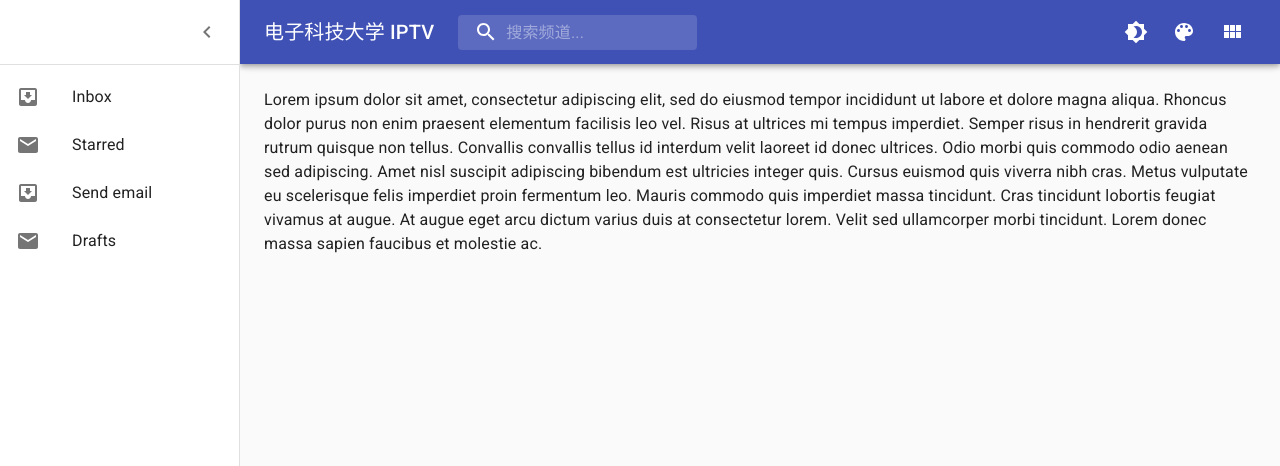
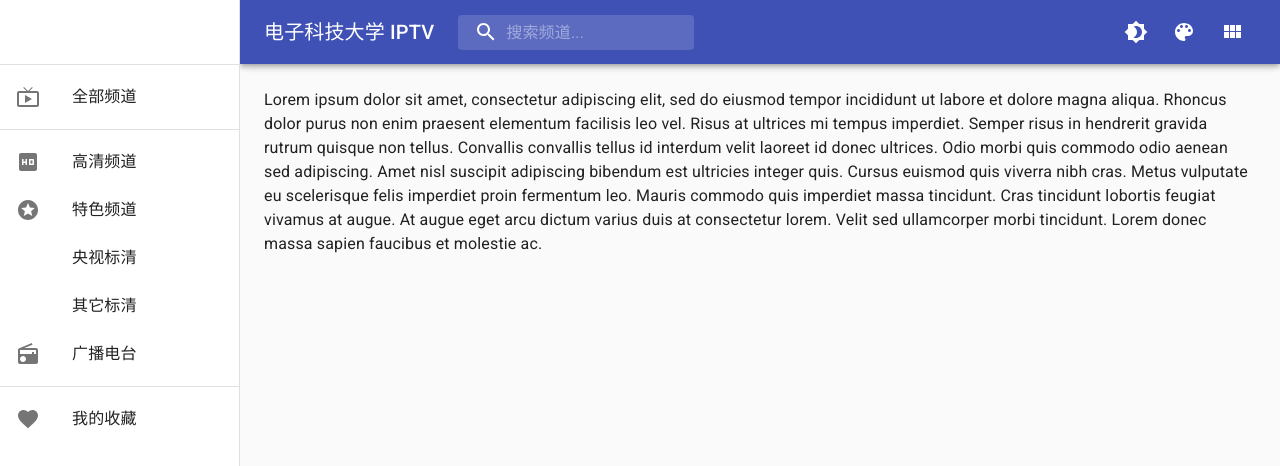
Before and after one commit to LolipopJ/tvly-react, a Next.js app: page / in a window 1280 px wide. Shown: the top 466 px of the page. Built offline with nearby package versions, Linux system fonts and the light colour scheme.

Commit message:
Add routes & fix a bug & update drawer
Use `React.useEffect` to aviod localStorage not found.

```diff
--- /dev/null
+++ b/assets/channelList.js
@@ -0,0 +1,30 @@
+export default [
+  {
+    filter: '全部频道',
+    type: 'all',
+    divider: true,
+  },
+  {
+    filter: '高清频道',
+    type: 'hd',
+  },
+  {
+    filter: '特色频道',
+    type: 'star',
+  },
+  {
+    filter: '央视标清',
+  },
+  {
+    filter: '其它标清',
+  },
+  {
+    filter: '广播电台',
+    type: 'radio',
+    divider: true,
+  },
+  {
+    filter: '我的收藏',
+    type: 'favorite',
+  },
+];
--- a/components/app_bar.js
+++ b/components/app.js
@@ -1,6 +1,7 @@
 /* eslint-disable quote-props */
 import React from 'react';
-import clsx from 'clsx';
+import Link from 'next/link';
+import PropTypes from 'prop-types';
 import {fade, makeStyles, useTheme} from '@material-ui/core/styles';
 
 import Drawer from '@material-ui/core/Drawer';
@@ -17,20 +18,31 @@ import MenuItem from '@material-ui/core/MenuItem';
 import ListItem from '@material-ui/core/ListItem';
 import ListItemIcon from '@material-ui/core/ListItemIcon';
 import ListItemText from '@material-ui/core/ListItemText';
+import Hidden from '@material-ui/core/Hidden';
 
 import MenuIcon from '@material-ui/icons/Menu';
 import MoreIcon from '@material-ui/icons/MoreVert';
-import ChevronLeftIcon from '@material-ui/icons/ChevronLeft';
-import ChevronRightIcon from '@material-ui/icons/ChevronRight';
-import InboxIcon from '@material-ui/icons/MoveToInbox';
-import MailIcon from '@material-ui/icons/Mail';
 import SearchIcon from '@material-ui/icons/Search';
 import PaletteIcon from '@material-ui/icons/Palette';
 import DarkModeIcon from '@material-ui/icons/Brightness4';
 import ViewModuleIcon from '@material-ui/icons/ViewModule';
 import ViewListIcon from '@material-ui/icons/ViewList';
+import LiveTvIcon from '@material-ui/icons/LiveTv';
+import HdIcon from '@material-ui/icons/Hd';
+import StarsIcon from '@material-ui/icons/Stars';
+import RadioIcon from '@material-ui/icons/Radio';
+import FavoriteIcon from '@material-ui/icons/Favorite';
+
+import channelList from '../assets/channelList';
 
 const drawerWidth = 240;
+
+const appName = process.env.NEXT_PUBLIC_APP_NAME;
+const themeLightLabel = '切换为暗色';
+const themeDarkLabel = '切换为亮色';
+const paletteLabel = '选择主题色';
+const viewListLabel = '排列为模块视图';
+const viewModuleLabel = '排列为列表视图';
 
 const useStyles = makeStyles((theme) => ({
   root: {
@@ -40,21 +52,16 @@ const useStyles = makeStyles((theme) => ({
     flexGrow: 1,
   },
   appBar: {
-    transition: theme.transitions.create(['margin', 'width'], {
-      easing: theme.transitions.easing.sharp,
-      duration: theme.transitions.duration.leavingScreen,
-    }),
-  },
-  appBarShift: { // 打开 Drawer 后 App Bar 的偏移
+    [theme.breakpoints.up('sm')]: {
       width: `calc(100% - ${drawerWidth}px)`,
       marginLeft: drawerWidth,
-    transition: theme.transitions.create(['margin', 'width'], {
-      easing: theme.transitions.easing.easeOut,
-      duration: theme.transitions.duration.enteringScreen,
-    }),
+    },
   },
   menuButton: { // 打开 Drawer 的按钮
     marginRight: theme.spacing(2),
+    [theme.breakpoints.up('sm')]: {
+      display: 'none',
+    },
   },
   search: { // 搜索栏
     position: 'relative',
@@ -87,7 +94,6 @@ const useStyles = makeStyles((theme) => ({
     padding: theme.spacing(1, 1, 1, 0),
     // vertical padding + font size from searchIcon
     paddingLeft: `calc(1em + ${theme.spacing(4)}px)`,
-    transition: theme.transitions.create('width'),
     width: '100%',
     [theme.breakpoints.up('md')]: {
       width: '20ch',
@@ -108,85 +114,78 @@ const useStyles = makeStyles((theme) => ({
   hide: {
     display: 'none',
   },
-  drawer: {
+  drawer: { // 抽屉
+    [theme.breakpoints.up('sm')]: {
       width: drawerWidth,
       flexShrink: 0,
+    },
+  },
+  drawerDivider: {
+    marginTop: theme.spacing(1),
+    marginBottom: theme.spacing(1),
   },
   drawerPaper: {
     width: drawerWidth,
   },
-  drawerHeader: {
-    display: 'flex',
-    alignItems: 'center',
-    padding: theme.spacing(0, 1),
-    // necessary for content to be below app bar
-    ...theme.mixins.toolbar,
-    justifyContent: 'flex-end',
-  },
-  content: {
+  toolbar: theme.mixins.toolbar,
+  content: { // 主要内容
     flexGrow: 1,
     padding: theme.spacing(3),
-    transition: theme.transitions.create('margin', {
-      easing: theme.transitions.easing.sharp,
-      duration: theme.transitions.duration.leavingScreen,
-    }),
-    marginLeft: -drawerWidth,
-  },
-  contentShift: {
-    transition: theme.transitions.create('margin', {
-      easing: theme.transitions.easing.easeOut,
-      duration: theme.transitions.duration.enteringScreen,
-    }),
-    marginLeft: 0,
   },
 }));
 
-export default function PersistentDrawerLeft() {
-  const appName = process.env.NEXT_PUBLIC_APP_NAME;
-  const searchPlaceHolder = '搜索频道...';
-  const themeLightLabel = '切换为暗色';
-  const themeDarkLabel = '切换为亮色';
-  const paletteLabel = '选择主题色';
-  const viewListLabel = '排列为模块视图';
-  const viewModuleLabel = '排列为列表视图';
+function PersistentDrawerLeft(props) {
+  const searchPlaceHolder = props.filter ?
+      '在' + props.filter + '中搜索...' : '搜索频道...';
+
+  const {window} = props;
+  const container = window !== undefined ?
+      () => window().document.body : undefined;
 
   const classes = useStyles();
   const theme = useTheme();
   const [themeMode, setThemeMode] = React.useState(theme.palette.type);
   const [itemView, setItemView] = React.useState('module');
-  const [open, setOpen] = React.useState(true);
+  const [mobileOpen, setMobileOpen] = React.useState(false);
   const [mobileMoreAnchorEl, setMobileMoreAnchorEl] = React.useState(null);
 
   const isMobileMenuOpen = Boolean(mobileMoreAnchorEl);
 
-  const handleDrawerOpen = () => {
-    setOpen(true);
+  React.useEffect(() => { // 页面渲染完成后更新 itemView 值为 localStorage 中的值
+    setItemView(localStorage.itemView ?
+        localStorage.itemView : 'module');
+  }, []);
+
+  const handleDrawerToggle = () => { // 打开或关闭抽屉
+    setMobileOpen(!mobileOpen);
   };
 
-  const handleDrawerClose = () => {
-    setOpen(false);
-  };
-
-  const handleMobileMenuOpen = (event) => {
+  const handleMobileMenuOpen = (event) => { // 打开移动端的操作菜单
     setMobileMoreAnchorEl(event.currentTarget);
   };
 
-  const handleMobileMenuClose = () => {
+  const handleMobileMenuClose = () => { // 关闭移动端的操作菜单
     setMobileMoreAnchorEl(null);
   };
 
-  const handleThemeModeSwitch = () => {
+  const handleThemeModeSwitch = () => { // 点击切换深色/浅色主题颜色
     setThemeMode(themeMode == 'light' ? 'dark' : 'light');
   };
 
-  const handlePaletteOpen = () => {
+  const handlePaletteOpen = () => { // 点击打开主题色选择器
     //
   };
 
-  const handleItemViewSwitch = () => {
+  const handleItemViewSwitch = () => { // 点击切换 IPTV 节目展示方式
+    itemView == 'module' ?
+        localStorage.itemView = 'list' :
+        localStorage.itemView = 'module';
     setItemView(itemView == 'module' ? 'list' : 'module');
   };
 
+  /**
+   * 渲染切换深色/浅色主题颜色按钮
+   */
   const renderThemeModeIconButton = (
     <IconButton color="inherit" onClick={handleThemeModeSwitch}>
       <Badge color="secondary">
@@ -195,6 +194,9 @@ export default function PersistentDrawerLeft() {
     </IconButton>
   );
 
+  /**
+   * 渲染打开主题色选择器按钮
+   */
   const renderPaletteIconButton = (
     <IconButton color="inherit" onClick={handlePaletteOpen}>
       <Badge color="secondary">
@@ -203,6 +205,9 @@ export default function PersistentDrawerLeft() {
     </IconButton>
   );
 
+  /**
+   * 渲染切换 IPTV 节目展示方式按钮
+   */
   const renderItemViewIconButton = (
     <IconButton color="inherit" onClick={handleItemViewSwitch}>
       <Badge color="secondary">
@@ -211,6 +216,9 @@ export default function PersistentDrawerLeft() {
     </IconButton>
   );
 
+  /**
+   * 渲染移动端菜单中的操作按钮
+   */
   const renderMenuItems = (
     <div>
       <MenuItem onClick={handleThemeModeSwitch}>
@@ -232,6 +240,9 @@ export default function PersistentDrawerLeft() {
     </div>
   );
 
+  /**
+   * 渲染桌面端 App Bar 的操作按钮
+   */
   const renderDesktopActions = (
     <div>
       {renderThemeModeIconButton}
@@ -240,6 +251,9 @@ export default function PersistentDrawerLeft() {
     </div>
   );
 
+  /**
+   * 渲染移动端菜单
+   */
   const menuId = 'app-bar-menu-mobile';
   const renderMobileMenu = (
     <Menu
@@ -255,25 +269,84 @@ export default function PersistentDrawerLeft() {
     </Menu>
   );
 
+  /**
+   * 根据抽屉列表元素的 type 返回对应 Icon 组件
+   * @param {string} type 元素的类型
+   * @return {component}
+   */
+  function renderDrawerListItemIcon(type) {
+    switch (type) {
+      case 'all':
+        return <LiveTvIcon />;
+      case 'hd':
+        return <HdIcon />;
+      case 'radio':
+        return <RadioIcon />;
+      case 'star':
+        return <StarsIcon />;
+      case 'favorite':
+        return <FavoriteIcon />;
+      default:
+        return null;
+    }
+  }
+
+  /**
+   * 根据抽屉列表元素的 divider 值在该列表项的下方渲染分割线
+   * @param {boolean} divider 组件是否在该元素下方渲染
+   * @return {component}
+   */
+  function renderDrawerListItemDivider(divider) {
+    if (divider) {
+      return <Divider className={classes.drawerDivider} />;
+    } else {
+      return null;
+    }
+  }
+
+  /**
+   * 渲染抽屉
+   */
+  const renderDrawer = (
+    <div>
+      <div className={classes.toolbar} />
+      <Divider />
+      <List>
+        {channelList.map((list) => (
+          <div key={list.filter}>
+            <Link href={'/channel/' + list.filter}>
+              <ListItem button selected={props.filter === list.filter}>
+                <ListItemIcon>
+                  {renderDrawerListItemIcon(list.type)}
+                </ListItemIcon>
+                <ListItemText primary={list.filter} />
+              </ListItem>
+            </Link>
+            {renderDrawerListItemDivider(list.divider)}
+          </div>
+        ))}
+      </List>
+    </div>
+  );
+
   return (
     <div className={classes.root}>
       <AppBar
         position="fixed"
-        className={clsx(classes.appBar, {
-          [classes.appBarShift]: open,
-        })}
+        className={classes.appBar}
       >
         <Toolbar>
           <IconButton
             color="inherit"
-            aria-label="open drawer"
-            onClick={handleDrawerOpen}
             edge="start"
-            className={clsx(classes.menuButton, open && classes.hide)}
+            onClick={handleDrawerToggle}
+            className={classes.menuButton}
           >
             <MenuIcon />
           </IconButton>
+
           <Typography variant="h6" noWrap>{appName}</Typography>
+
           <div className={classes.search}>
             <div className={classes.searchIcon}>
               <SearchIcon />
@@ -287,10 +360,13 @@ export default function PersistentDrawerLeft() {
               inputProps={{'aria-label': 'search'}}
             />
           </div>
+
           <div className={classes.grow} />
+
           <div className={classes.sectionDesktop}>
             {renderDesktopActions}
           </div>
+
           <div className={classes.sectionMobile}>
             <IconButton
               aria-label="show more"
@@ -302,43 +378,43 @@ export default function PersistentDrawerLeft() {
               <MoreIcon />
             </IconButton>
           </div>
+          {renderMobileMenu}
         </Toolbar>
       </AppBar>
 
+      <nav className={classes.drawer}>
+        <Hidden smUp implementation="css">
           <Drawer
-        className={classes.drawer}
-        variant="persistent"
-        anchor="left"
-        open={open}
+            container={container}
+            variant="temporary"
+            anchor={theme.direction === 'rtl' ? 'right' : 'left'}
+            open={mobileOpen}
+            onClose={handleDrawerToggle}
             classes={{
               paper: classes.drawerPaper,
             }}
+            ModalProps={{
+              keepMounted: true, // Better open performance on mobile.
+            }}
           >
-        <div className={classes.drawerHeader}>
-          <IconButton onClick={handleDrawerClose}>
-            {theme.direction === 'ltr' ?
-              <ChevronLeftIcon /> : <ChevronRightIcon />}
-          </IconButton>
-        </div>
-        <Divider />
-        <List>
-          {['Inbox', 'Starred', 'Send email', 'Drafts'].map((text, index) => (
-            <ListItem button key={text}>
-              <ListItemIcon>
-                {index % 2 === 0 ?
-                  <InboxIcon /> : <MailIcon />}
-              </ListItemIcon>
-              <ListItemText primary={text} />
-            </ListItem>
-          ))}
-        </List>
+            {renderDrawer}
           </Drawer>
-      <main
-        className={clsx(classes.content, {
-          [classes.contentShift]: open,
-        })}
+        </Hidden>
+        <Hidden xsDown implementation="css">
+          <Drawer
+            classes={{
+              paper: classes.drawerPaper,
+            }}
+            variant="permanent"
+            open
           >
-        <div className={classes.drawerHeader} />
+            {renderDrawer}
+          </Drawer>
+        </Hidden>
+      </nav>
+
+      <main className={classes.content}>
+        <div className={classes.toolbar} />
         <Typography paragraph>
           Lorem ipsum dolor sit amet, consectetur adipiscing elit,
           sed do eiusmod tempor incididunt
@@ -361,8 +437,13 @@ export default function PersistentDrawerLeft() {
           donec massa sapien faucibus et molestie ac.
         </Typography>
       </main>
-
-      {renderMobileMenu}
     </div>
   );
 }
+
+PersistentDrawerLeft.propTypes = {
+  window: PropTypes.func,
+  filter: PropTypes.string,
+};
+
+export default PersistentDrawerLeft;
--- a/pages/_app.js
+++ b/pages/_app.js
@@ -8,9 +8,11 @@ import 'fontsource-roboto/400-normal.css';
 import 'fontsource-roboto/500-normal.css';
 import 'fontsource-roboto/700-normal.css';
 
+
+const appVersion = process.env.NEXT_PUBLIC_APP_VERSION;
+
 // eslint-disable-next-line react/prop-types
 function MyApp({Component, pageProps}) {
-  const appVersion = process.env.NEXT_PUBLIC_APP_VERSION;
   console.log('Release version: ' + appVersion);
 
   const prefersDarkMode = useMediaQuery('(prefers-color-scheme: dark)');
--- a/pages/index.js
+++ b/pages/index.js
@@ -1,17 +1,17 @@
 import React from 'react';
 import Head from 'next/head';
-import AppBar from '../components/app_bar';
+import App from '../components/app';
+
+const appNameShort = process.env.NEXT_PUBLIC_APP_NAME_SHORT;
 
 export default function Home() {
-  const appNameShort = process.env.NEXT_PUBLIC_APP_NAME_SHORT;
-
   return (
     <div>
       <Head>
         <title>{appNameShort}</title>
         <link rel="icon" href="/favicon.ico" />
       </Head>
-      <AppBar />
+      <App />
     </div>
   );
 }
```
Also changed, not shown: pages/channel/[filter].js (added, +24 -0 lines). Lines whose indentation alone changed are shown as unchanged.
